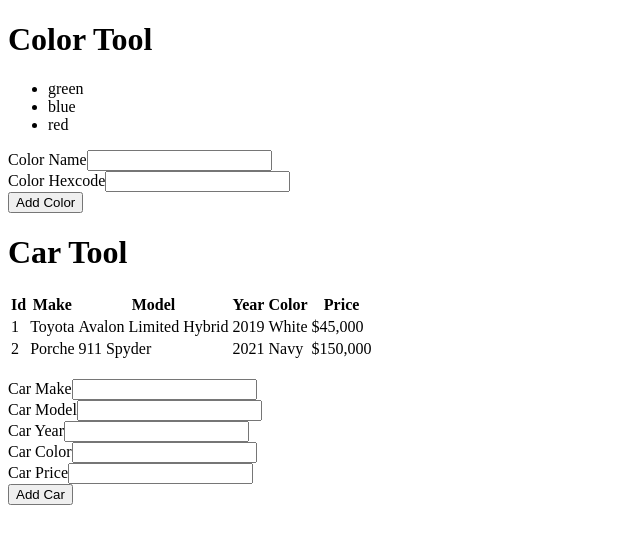
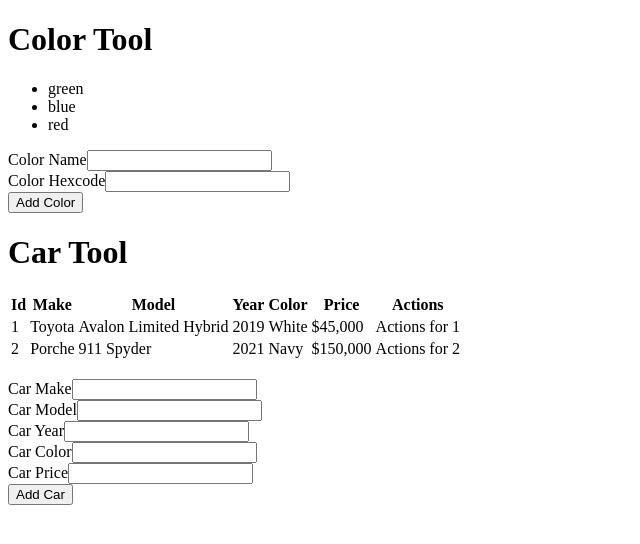
Before and after one commit to tspauld98/demo-app, a React (Create React App) app: page / in a window 1280 px wide. Shown: the top 544 px of the page, without its empty margins (0-640 px from the left). Built offline with nearby package versions, Linux system fonts and the light colour scheme.

Commit message:
Finished step 1 of exercise 7

```diff
--- a/src/components/CarTable.js
+++ b/src/components/CarTable.js
@@ -10,6 +10,7 @@ export const CarTable = ({ cars }) => <>
         <th>Year</th>
         <th>Color</th>
         <th>Price</th>
+        <th>Actions</th>
       </tr>
     </thead>
     <tbody>{cars.map(car => <CarViewRow key={car.id} car={car} />)}</tbody>
--- a/src/components/CarViewRow.js
+++ b/src/components/CarViewRow.js
@@ -6,5 +6,6 @@ export const CarViewRow = ({ car }) => <>
     <td>{car.carYear}</td>
     <td>{car.carColor}</td>
     <td>{car.carPrice}</td>
+    <td>Actions for {car.id}</td>
   </tr>
 </>;
```
